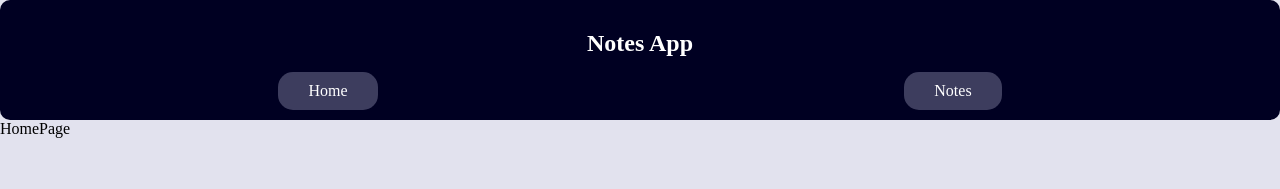
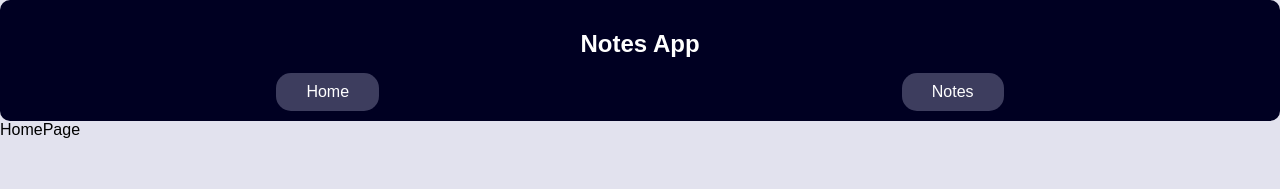
Before and after one commit to DanielGuzmanV/React-Proyecto-NotesApp, a React (Vite) app: page / in a window 1280 px wide. Shown: the top 189 px of the page. Built offline with nearby package versions, Linux system fonts and the light colour scheme.

Commit message:
configuracion de estilos en el main

```diff
--- a/src/index.css
+++ b/src/index.css
@@ -1,10 +1,12 @@
 * {
   box-sizing: border-box;
+  font-family: sans-serif;
 }
 
 body{
   margin: 0;
-  background-color: rgb(226, 226, 238);
+  min-height: 100vh;
+  background-color: #e2e2ee;
 }
 
 ul {
--- a/src/main.jsx
+++ b/src/main.jsx
@@ -3,11 +3,14 @@ import { createRoot } from 'react-dom/client'
 import './index.css'
 import App from './App.jsx'
 import { BrowserRouter } from 'react-router-dom'
+import NoteProviderWrapper from './context/notecontext.jsx'
 
 createRoot(document.getElementById('root')).render(
   <StrictMode>
     <BrowserRouter>
-      <App />
+      <NoteProviderWrapper>
+        <App />
+      </NoteProviderWrapper>
     </BrowserRouter>
   </StrictMode>,
 )
```
